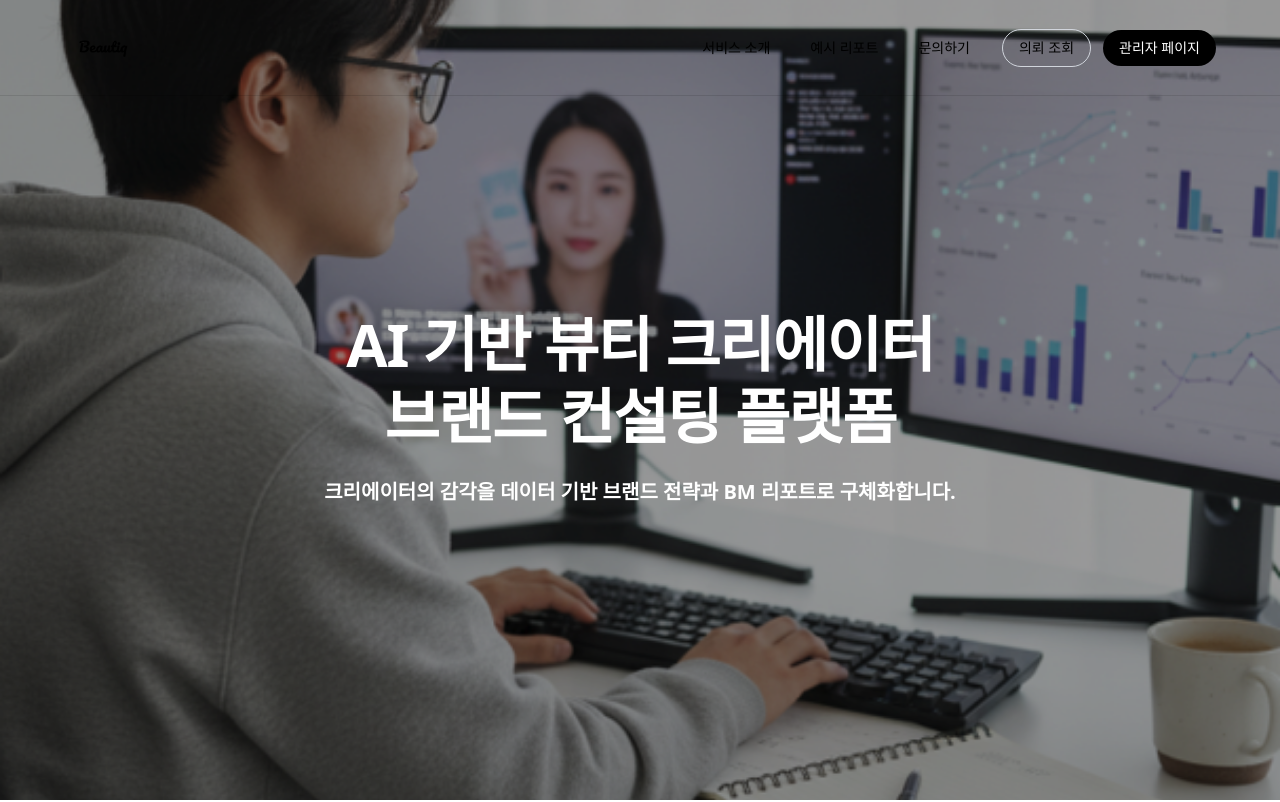
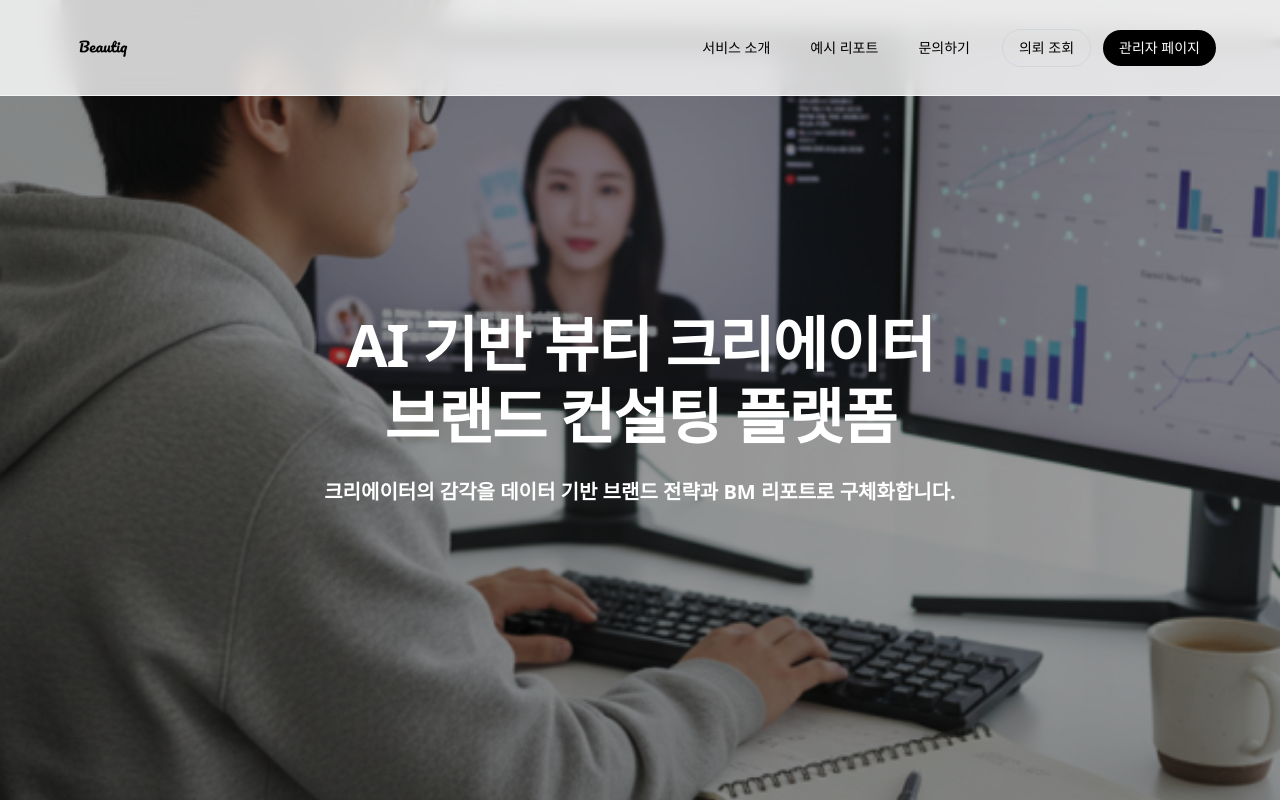
Before and after one commit to gjaischool43/BEAUTIQ, a React (Vite) app in the folder frontend/: page / in a window 1280 px wide. Shown: the top 802 px of the page. Built offline with nearby package versions, Linux system fonts and the light colour scheme; no server answers.

Commit message:
11221_debug3

```diff
--- a/frontend/src/components/AdminPage.tsx
+++ b/frontend/src/components/AdminPage.tsx
@@ -92,7 +92,7 @@ function AdminLoginScreen({
     };
 
     return (
-        <div className="min-h-[calc(100vh-64px)] bg-muted/20 flex items-center justify-center px-4">
+        <div className="bg-muted/20 flex items-center justify-center px-4">
             <div className="absolute top-20 left-4">
                 <Button variant="ghost" onClick={onBack}>
                     메인으로
@@ -347,7 +347,7 @@ export function AdminPage({
 
     // 🔓 로그인 이후 → 관리자 페이지
     return (
-        <div className="min-h-screen bg-muted/20 py-12">
+        <div className="bg-muted/20 py-12">
             <div className="container mx-auto max-w-5xl px-6">
                 <div className="flex items-center justify-between mb-6">
                     <Button variant="ghost" onClick={onBack}>
--- a/frontend/src/components/Header.tsx
+++ b/frontend/src/components/Header.tsx
@@ -21,7 +21,7 @@ export function Header({
 
 }: HeaderProps) {
     return (
-        <header className="fixed top-0 left-0 right-0 z-50 h-24 bg-[#F9F7F4]/90 backdrop-blur border-b border-[#E2D8CF]">
+        <header className="fixed top-0 left-0 right-0 z-50 h-24 bg-white/80 backdrop-blur-md border-b border-gray-100">
             <div className="max-w-[1200px] mx-auto px-6 h-full">
                 <div className="flex items-center justify-between h-full">
                     {/* Logo */}
```
